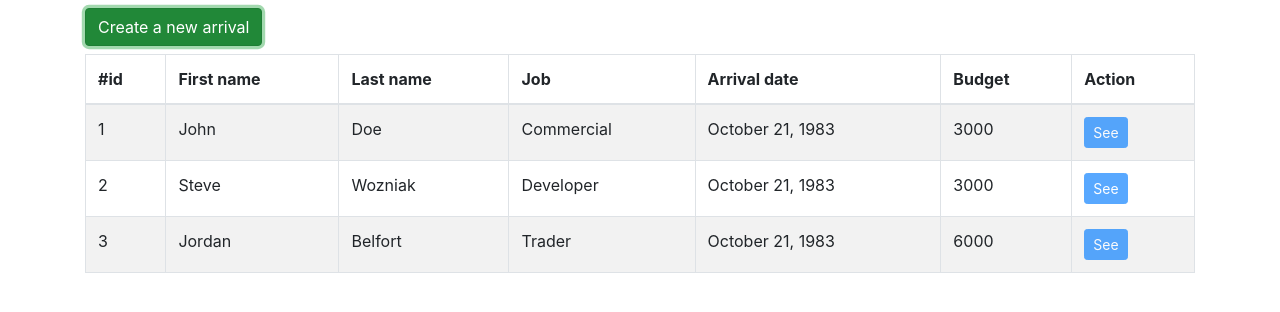
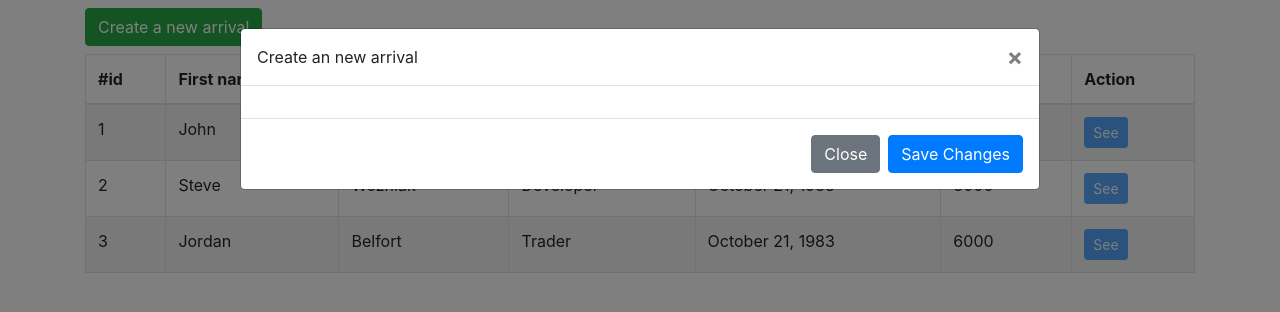
Before and after one commit to Reuno92/AISO-SH-TEST-React16, a React (Create React App) app: page / in a window 1280 px wide. Both pictures are taken after a click on the button "Create a new arrival". Shown: the top 312 px of the page. Built offline with nearby package versions, Linux system fonts and the light colour scheme; data requests are answered from the project's data file.

Commit message:
feat(TablePerson): Add modal
Add Content's modal in Person.modal.tsx

```diff
--- a/src/components/TablePerson.tsx
+++ b/src/components/TablePerson.tsx
@@ -1,7 +1,8 @@
-import React, {FC} from 'react';
-import {Alert, Button, Table} from 'react-bootstrap';
+import React, {FC, useState} from 'react';
+import {Alert, Button, Modal, Table} from 'react-bootstrap';
 import {Person} from '../model/Person';
 import moment from 'moment';
+import PersonModal from '../modal/Person.modal';
 
 type TablePersonProps = {
 	data: Array<Person>
@@ -14,13 +15,12 @@ const getData = (data: Array<Person>): Array<JSX.Element> => {
 			<td>{person.firstName}</td>
 			<td>{person.lastName}</td>
 			<td>{person.job}</td>
-			<td>{moment(person.arrivalDate).format('LL') }</td>
+			<td>{moment(person.arrivalDate).format('LL')}</td>
 			<td>{person.budget}</td>
 			<td><Button variant="primary" size="sm" disabled={true}>See</Button></td>
 		</tr>
-	))
+	));
 };
-
 const displaysData = (data: Array<Person>) => {
 	if (data === []) {
 		return (
@@ -29,19 +29,26 @@ const displaysData = (data: Array<Person>) => {
 					<Alert variant="danger">Persons not found !</Alert>
 				</td>
 			</tr>
-		)
+		);
 	} else {
 		return getData(data);
 	}
 };
 
+
+
 const TablePerson: FC<TablePersonProps> = ({data}: TablePersonProps) => {
+
+	const [modal, setModal] = useState(false);
+
+	// Modal function
+	const toggleModal = () => setModal(!modal);
 
 	return (
 		<React.Fragment>
 
 			<Button variant="success"
-							onClick={ () => console.log('click') }
+							onClick={ () => toggleModal() }
 							className="my-2">
 				Create a new arrival
 			</Button>
@@ -59,10 +66,26 @@ const TablePerson: FC<TablePersonProps> = ({data}: TablePersonProps) => {
 				</tr>
 				</thead>
 				<tbody>
-				{ displaysData(data) }
+					{ displaysData(data) }
 				</tbody>
 			</Table>
 
+			<Modal show={modal} size="lg" onHide={() => toggleModal()}>
+				<Modal.Header closeButton>
+					Create an new arrival
+				</Modal.Header>
+				<Modal.Body>
+					<PersonModal />
+				</Modal.Body>
+				<Modal.Footer>
+					<Button variant="secondary" onClick={ () => toggleModal()}>
+						Close
+					</Button>
+					<Button variant="primary" onClick={ () => toggleModal()}>
+						Save Changes
+					</Button>
+				</Modal.Footer>
+			</Modal>
 
 		</React.Fragment>
 	);
```
Also changed, not shown: src/modal/Person.modal.tsx (added, +11 -0 lines).
